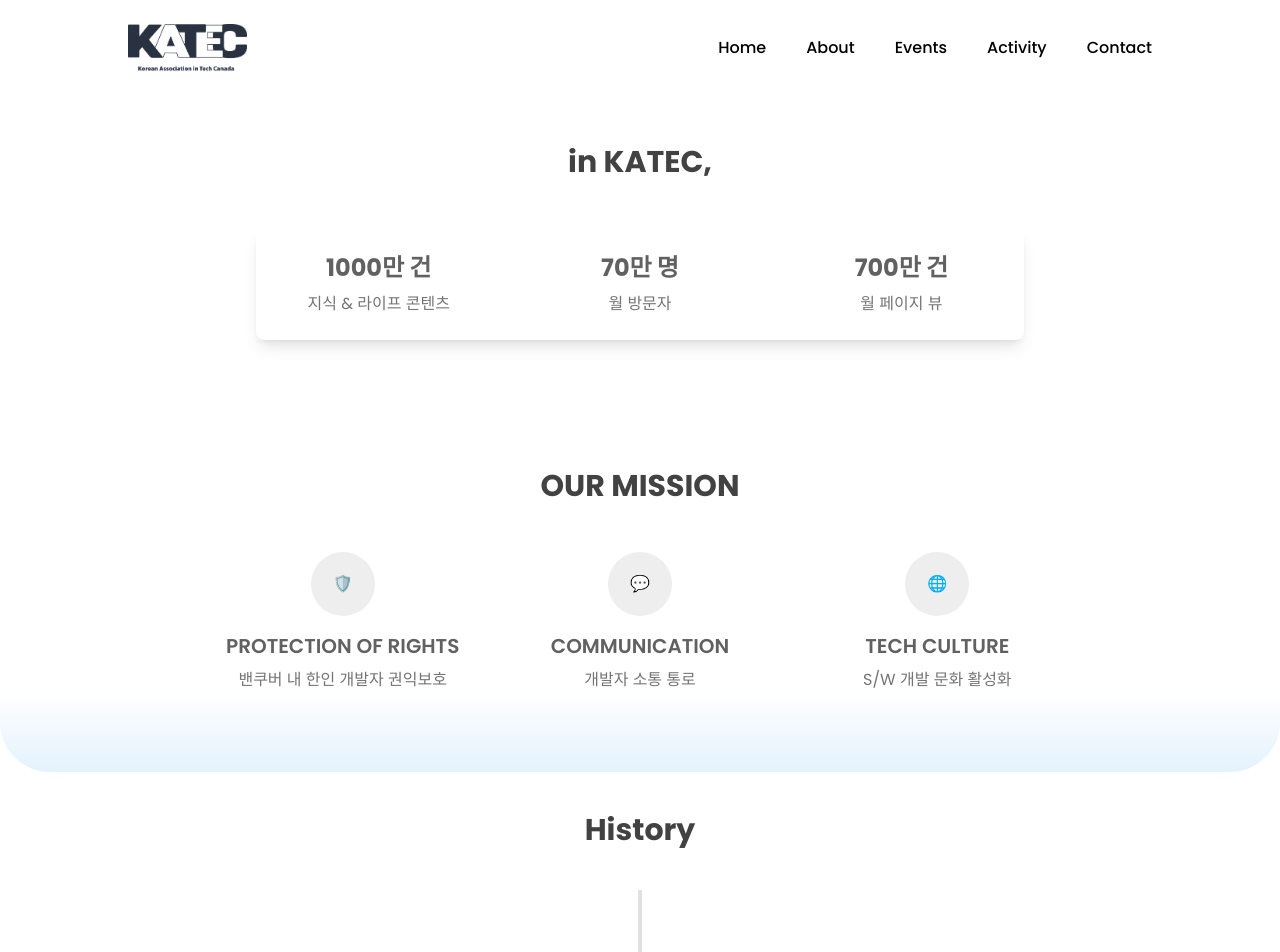
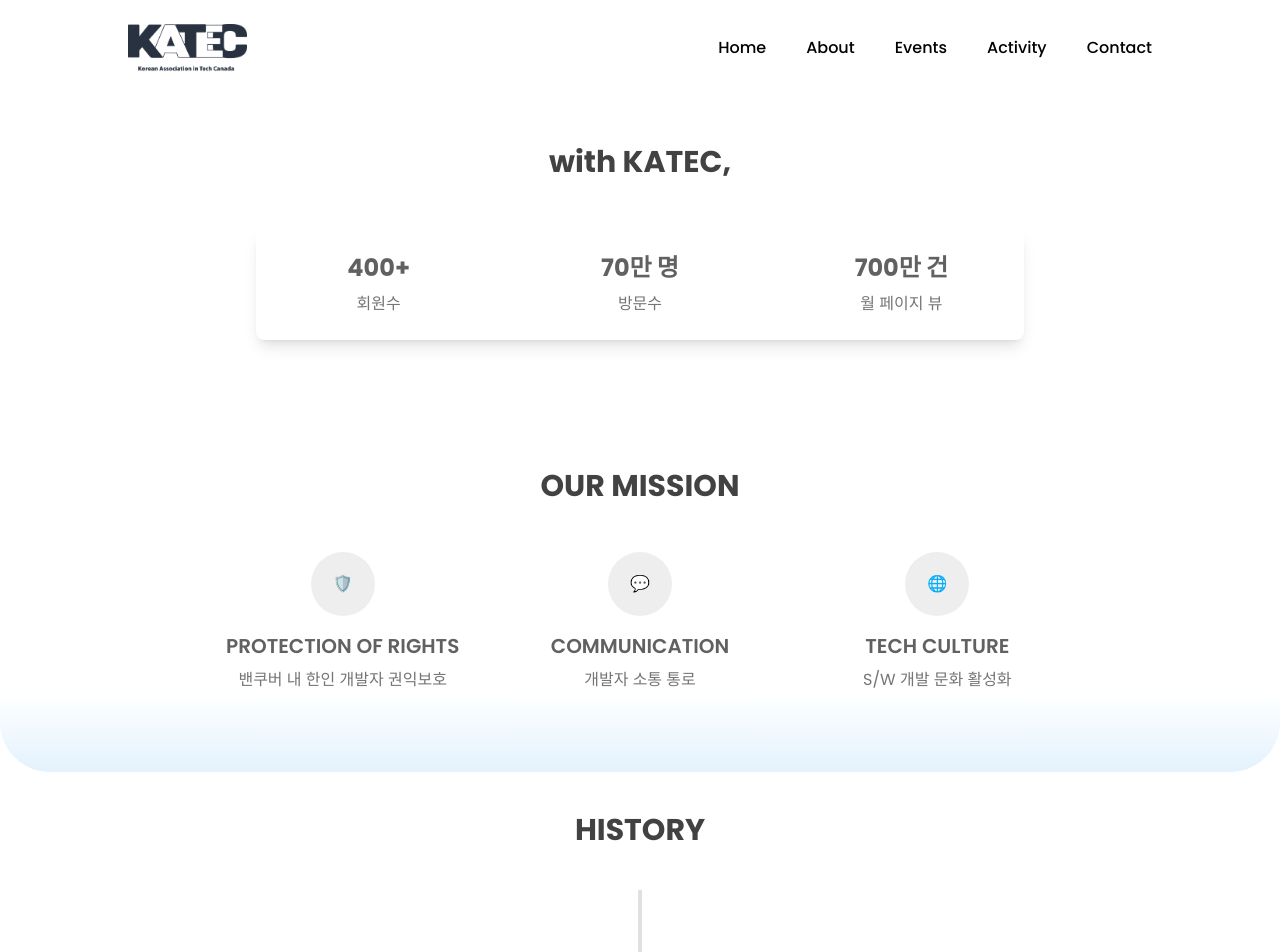
Before and after one commit to KATEC-Vancouver/katec-web-next, a Next.js app: page /about in a window 1280 px wide. Shown: the top 952 px of the page. Built offline with nearby package versions, Linux system fonts and the light colour scheme.

Commit message:
fix the error

```diff
--- a/app/about/page.tsx
+++ b/app/about/page.tsx
@@ -5,12 +5,12 @@
 
 const AboutSection = () => (
   <div id="about-section" className="w-full text-center px-4 lg:px-0 mt-16">
-    <h2 className="text-xl sm:text-2xl md:text-3xl font-bold text-gray-800 mb-12">in KATEC,</h2>
+    <h2 className="text-xl sm:text-2xl md:text-3xl font-bold text-gray-800 mb-12">with KATEC,</h2>
     <div className="w-full max-w-5xl mx-auto bg-white shadow-lg rounded-lg p-6" style={{ minWidth: '60vw' }}>
       <div className="grid grid-cols-3 gap-4 md:gap-16 justify-items-center">
         {[
-          { number: '1000만 건', description: '지식 & 라이프 콘텐츠' },
-          { number: '70만 명', description: '월 방문자' },
+          { number: '400+', description: '회원수' },
+          { number: '70만 명', description: '방문수' },
           { number: '700만 건', description: '월 페이지 뷰' },
         ].map((item, index) => (
           <div key={index} className="flex flex-col items-center">
@@ -72,7 +72,7 @@
       ></div>
       {/* title */}
       <h2 className="absolute top-0 left-1/2 transform -translate-x-1/2 -translate-y-10 text-3xl font-bold text-gray-800">
-        History
+        HISTORY
       </h2>
       {/* tree nodes */}
       {historyData.map((node, index) => (
```
